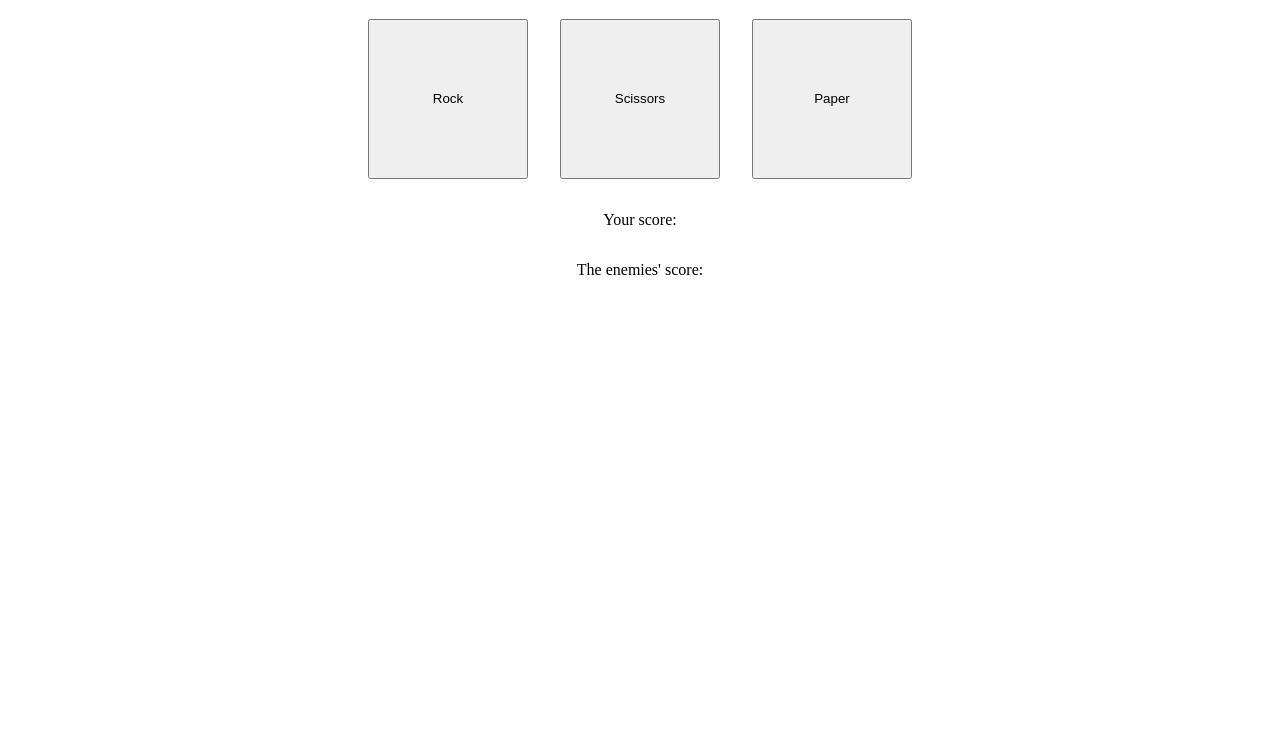
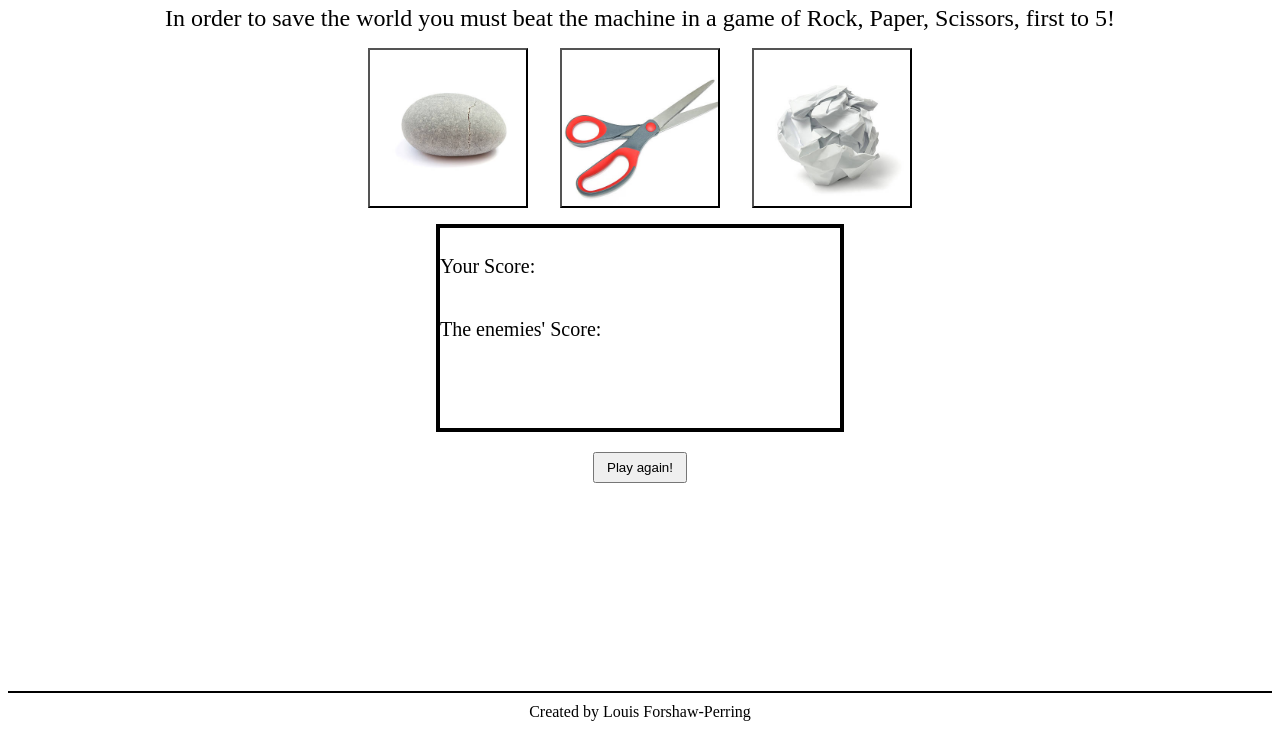
Before and after one commit to LouisFP/RPS-game, a plain HTML site: page rps-game.html in a window 1280 px wide. Shown: the part 77-829 px from the top of the page. Drawn offline with Linux system fonts and the light colour scheme.

Commit message:
Add interactive UI for rps-game
Edit css file

```diff
--- a/rps-game.css
+++ b/rps-game.css
@@ -1,10 +1,13 @@
 body {
+  display: flex;
+  flex-direction: column;
   min-height: 100vh;
 }
 
 h1 {
   text-align: center;
   font-weight: bold;
+  font-size: 30px;
 }
 
 div {
@@ -13,11 +16,15 @@ div {
   align-items: center;
 }
 
-/* *{
-    border: solid red;
- } */
+/* *{ border: solid red;} */
 
-button {
+.instruct {
+    font-size: 24px;
+}
+
+#Rock,
+#Scissors,
+#Paper {
   margin: 1rem;
   width: 10rem;
   height: 10rem;
@@ -29,6 +36,50 @@ div.result {
 }
 
 div.round {
-    display: flex;
-    flex-direction: column;
+  display: flex;
+  flex-direction: column;
+  align-items: flex-start;
+  width: 400px;
+  height: 200px;
+  border: 4px solid black;
 }
+
+.roundResult {
+    height: 20px;
+}
+
+.footer {
+  margin-top: auto;
+  border-top: solid 2px black;
+  padding: 10px;
+}
+
+button#Rock {
+    background-image: url(./img/rock.jpg);
+    background-repeat: no-repeat;
+    background-size: cover;
+    background-position: -2rem;
+}
+
+button#Paper {
+    background-image: url(./img/paper.jpg);
+    background-repeat: no-repeat;
+    background-size: cover;
+    background-position-y: -4.5rem;
+}
+
+button#Scissors {
+    background-image: url(./img/scissors.jpg);
+    background-repeat: no-repeat;
+    background-size: cover;
+    background-position: -2rem;
+}
+
+p {
+    font-size: 20px;
+}
+
+button.playAgain {
+    margin: 20px;
+    padding: 6px 12px;
+}
--- a/rps-game.html
+++ b/rps-game.html
@@ -10,42 +10,53 @@
   </head>
   <body>
     <h1>Rock, Paper, Scissors Game!</h1>
+    <div class="instruct">In order to save the world you must beat the
+      machine in a game of Rock, Paper, Scissors, first to 5!
+    </div>
     <div class="container">
-      <button id="Rock">Rock</button>
-      <button id="Scissors">Scissors</button>
-      <button id="Paper">Paper</button>
+      <button id="Rock"></button>
+      <button id="Scissors"></button>
+      <button id="Paper"></button>
     </div>
+    <div class="container2">
     <div class="round">
-      <p class="userScore">Your score:</p>
-      <p class="computerScore">The enemies' score:</p>
+      <p class="userScore">Your Score:</p>
+      <p class="computerScore">The enemies' Score:</p>
       <p class="roundResult"></p>
     </div>
+    </div>
     <div class="result"></div>
+    <div class="replay">
+      <button class="playAgain">Play again!</button>
+    </div>
+    <div class="footer">
+      Created by Louis Forshaw-Perring
+    </div>
     <script>
       let userScore = 0;
+
       let computerScore = 0;
-      // This is a function which will randomly select one of rock, paper or scissors
+
+      const btns = document.querySelectorAll("button");
+
+      const resetButton = document.querySelector("button.playAgain");
+
+      const resultBox = document.querySelector(".result");
+
+      const userCount = document.querySelector(".userScore");
+
+      const computerCount = document.querySelector(".computerScore");
+
+      const replaceText = document.createTextNode(" ");
+
+      const roundResult = document.querySelector(".roundResult");
 
       const getComputerChoice = () => {
-        // const gameArray = ['Rock', 'Paper', 'Scissors'];
-        // const random_num=Math_random(3);
-        // const computerSelection = gameArray[random_num];
-        // return computerSelection;
-        //   };
-        switch (Math_random(3)) {
-          case 0:
-            return "Rock";
-            break;
-          case 1:
-            return "Paper";
-            break;
-          case 2:
-            return "Scissors";
-            break;
-        }
+        const gameArray = ["Rock", "Paper", "Scissors"];
+        const random_num = Math_random(3);
+        const computerSelection = gameArray[random_num];
+        return computerSelection;
       };
-
-      const roundResult = document.querySelector(".roundResult");
 
       //  Making the variables which indicate that the player and computer chose
       function playRound(playerSelection, computerSelection) {
@@ -93,16 +104,6 @@
 
       let computerSelection = getComputerChoice();
 
-      const btns = document.querySelectorAll("button");
-
-      const resultBox = document.querySelector(".result");
-
-      const userCount = document.querySelector(".userScore");
-
-      const computerCount = document.querySelector(".computerScore");
-
-      const replaceText = document.createTextNode(" ");
-
       btns.forEach((button) => {
         button.addEventListener("click", (e) => {
           let computerSelection = getComputerChoice();
@@ -110,32 +111,21 @@
           userCount.textContent = "Your Score: " + `${userScore}`;
           computerCount.textContent =
             "The enemies' Score: " + `${computerScore}`;
-          if (userScore == 5) {
+          if (userScore >= 5) {
             resultBox.textContent = "Well done! You have beaten the machine!";
+            document.querySelector('#Rock').disabled = true;
+            document.querySelector('#Scissors').disabled = true;
+            document.querySelector('#Paper').disabled = true;
           }
-          if (computerScore == 5) {
+          if (computerScore >= 5) {
             resultBox.textContent =
-              "Oh no! You have been beaten by the machine!";
+            "Oh no! You have been beaten by the machine!";
+            document.querySelector('#Rock').disabled = true;
+            document.querySelector('#Scissors').disabled = true;
+            document.querySelector('#Paper').disabled = true;
           }
         });
       });
-
-      //   Assigning a new variable name and creating a game function which
-      //   plays and counts the scores of each player
-
-      // const game = () => {
-      //     let computerSelection = getComputerChoice();
-      //     playRound(playerSelection, computerSelection);
-      //     console.log([userScore, computerScore]);
-      //   if (userScore > computerScore) {
-      //        console.log('Well done! You have beaten the machine!');
-      //       }  else if (computerScore > userScore) {
-      //        console.log('Oh no! You have been beaten by the machine!');
-      //       } else if (computerScore == userScore) {
-      //        console.log('So close! You have tied!');
-      //       }
-      // };
-      // console.log(game);
 
       // Helper Functions
       function normalise(str) {
@@ -146,6 +136,10 @@
       function Math_random(num) {
         return Math.floor(Math.random(num) * +num);
       }
+
+      resetButton.addEventListener("click", () => {
+        document.location.reload();
+      });
     </script>
   </body>
 </html>
```
